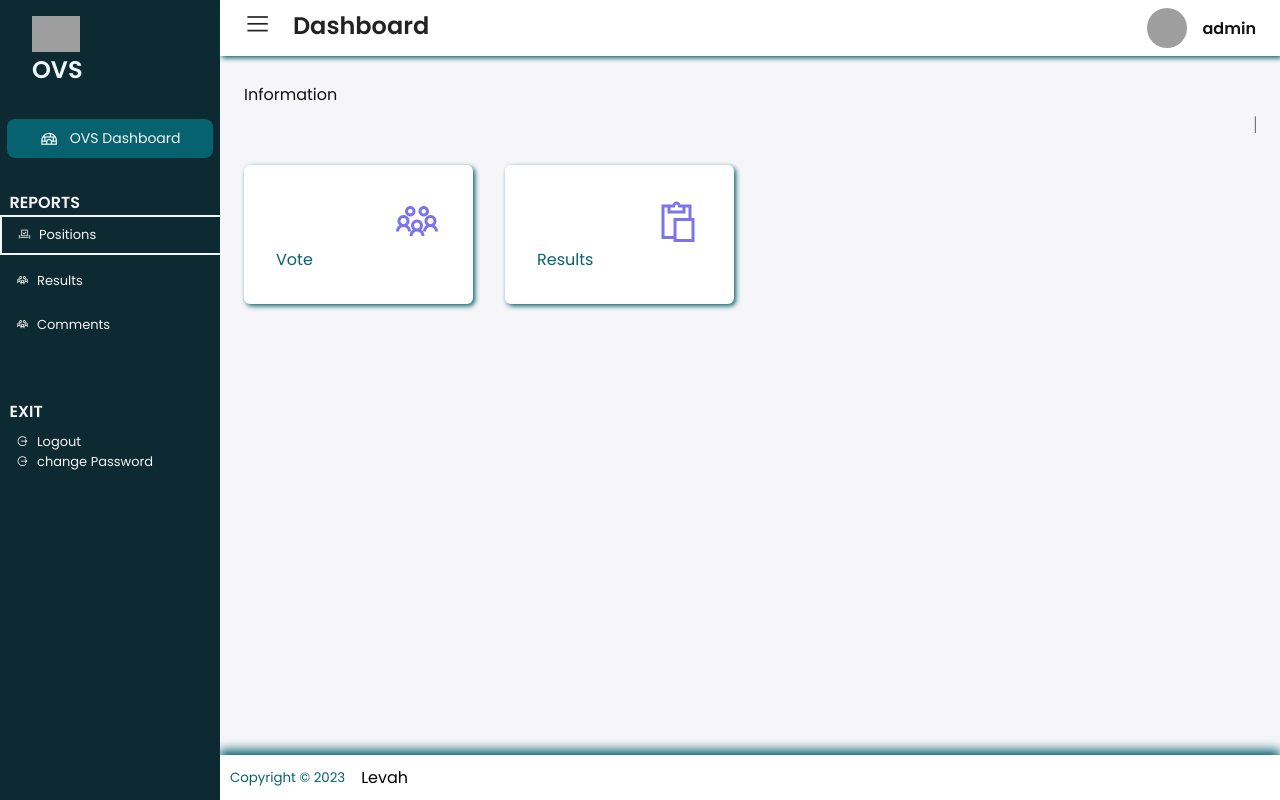
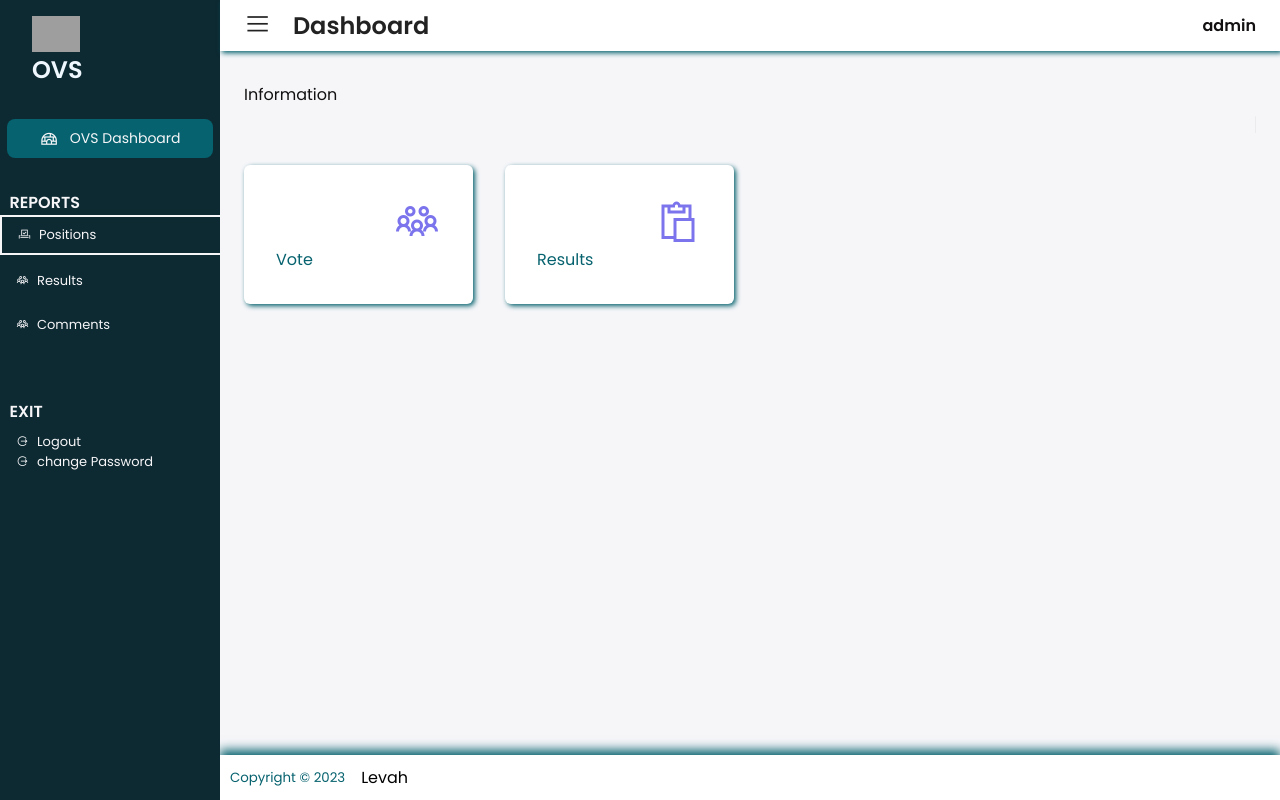
Before and after one commit to levah147/DU001, a Django app: page /dashboard/ in a window 1280 px wide. Run offline with Django 4.2, Linux system fonts and the light colour scheme; a user stored in the database is signed in; data comes from the database, SQL or seed files in the repository; some libraries are stand-ins or nearby versions; grey boxes are pictures that could not be loaded.

Commit message:
Update dashboard.html

```diff
--- a/templates/dashboard.html
+++ b/templates/dashboard.html
@@ -72,7 +72,7 @@
 
                 <div class="user-wrapper">
                     <div class="avatar">
-                     <img src="{{ user.profile.image.url }}" width="40px" height="40px" alt="">
+<!--                      <img src="{{ user.profile.image.url }}" width="40px" height="40px" alt="">  -->
                     </div>
 
                     <div class="user-wrapper">
```
